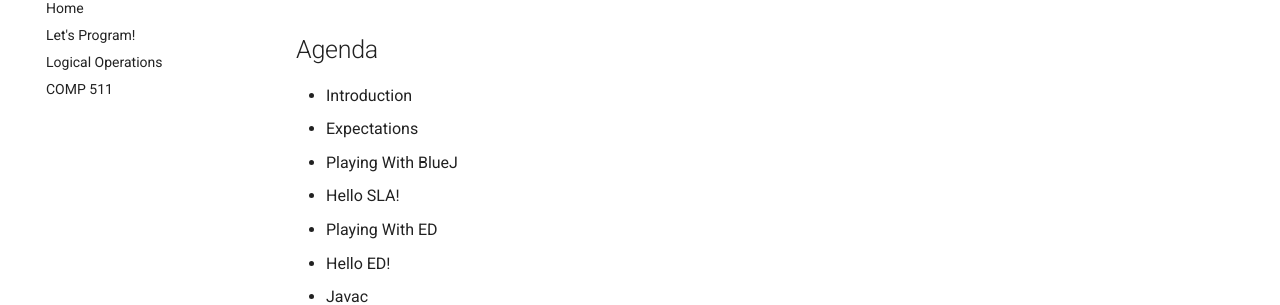
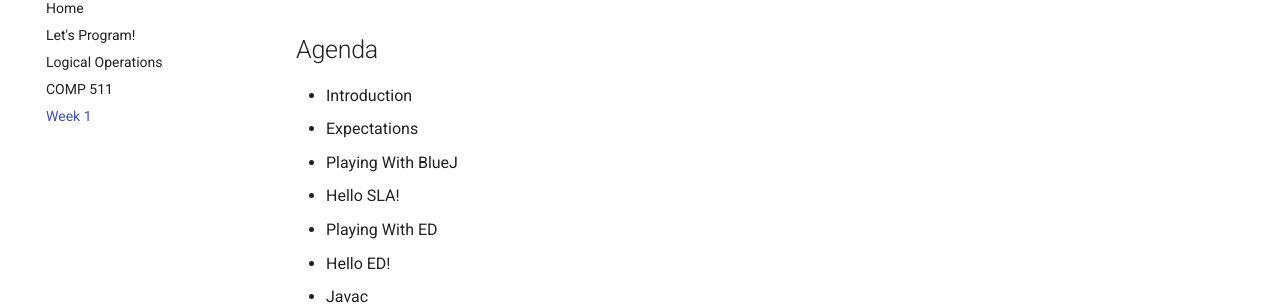
Before and after one commit to hasanaburayyan/franklin-sla, an MkDocs documentation site: the page built from docs/comp511/week-one.md, in a window 1280 px wide. Shown: the part 148-453 px from the top of the page. Built offline with MkDocs 1.6.1 and Material for MkDocs 9.7.7, drawn with Linux system fonts in a browser that asks for light colours; comment, search, counter and statistics services are not loaded.

Commit message:
updated mkdocs

```diff
--- a/mkdocs.yml
+++ b/mkdocs.yml
@@ -7,6 +7,7 @@ nav:
   - 'getting-started/setup.md'
   - 'getting-started/logical-operators.md'
   - 'comp511/welcome.md'
+  - 'comp511/week-one.md'
 theme: material
 markdown_extensions:
   - pymdownx.highlight
```
